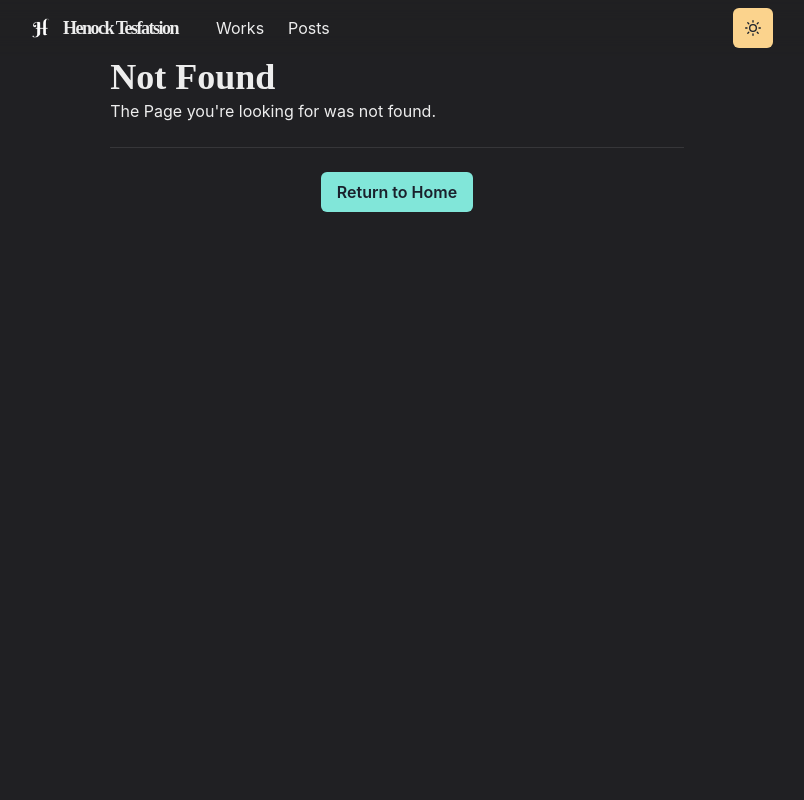
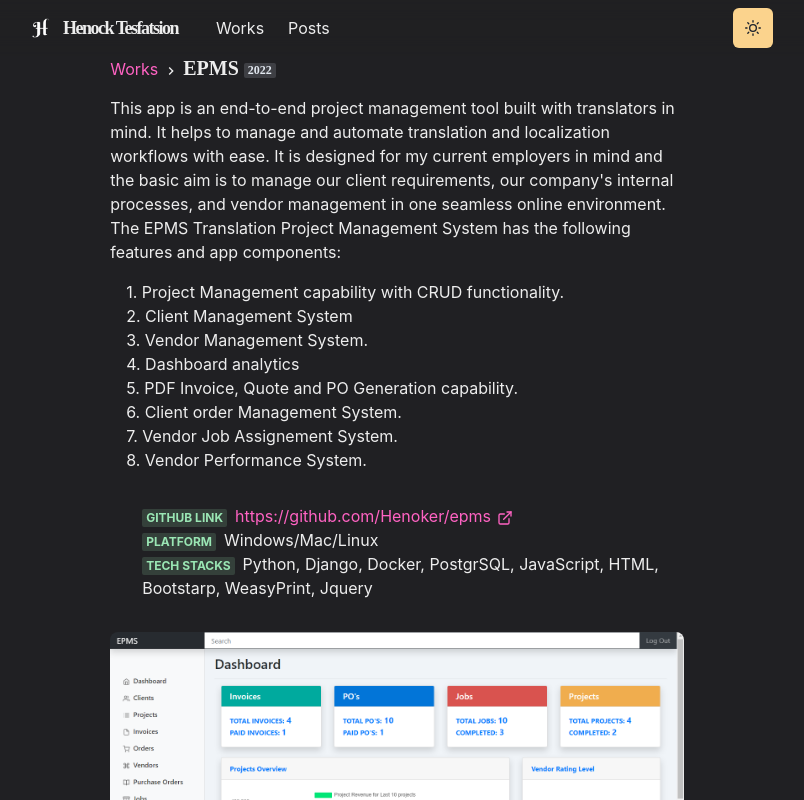
Before and after one commit to Henoker/HenokerWebsite, a Next.js app: page /works/epms in a window 1280 px wide. Before the commit this address had no page. Shown: the top 800 px of the page, without its empty margins (243-1047 px from the left). Built offline with nearby package versions, Linux system fonts and the light colour scheme.

Commit message:
feat: work details page

```diff
--- /dev/null
+++ b/components/work.js
@@ -0,0 +1,29 @@
+import NextLink from "next/link";
+import { Heading, Box, Image, Link, Badge } from "@chakra-ui/react";
+import { ChevronRightIcon } from "@chakra-ui/icons";
+
+export const Title = ({children}) => (
+    <Box>
+        <NextLink href="/works">
+            <Link>Works</Link>
+        </NextLink>
+
+    <span>
+        &nbsp;
+        <ChevronRightIcon/>
+        &nbsp;
+    </span>
+    <Heading display='inline-block' as="h3" fontSize={20} mb={4}>
+        {children}
+    </Heading>
+    </Box>
+)
+export const WorkImage = ({ src, alt}) => (
+    <Image borderRadius="lg" w="full" src={src} alt={alt} mb={4}/>
+)
+
+export const Meta = ({ children}) => (
+    <Badge colorScheme="green" mr={2}>
+        {children}
+    </Badge>
+)
--- /dev/null
+++ b/pages/works/epms.js
@@ -0,0 +1,50 @@
+import { Container, Link, Badge, List, ListItem } from "@chakra-ui/react";
+import { ExternalLinkIcon } from "@chakra-ui/icons";
+import { Title, WorkImage, Meta } from "../../components/work";
+import p from "../../components/paragraph";
+import Layout from "../../components/layouts/article";
+
+const Work = () => {
+    return (
+        <Layout title="epms">
+            <Container>
+                <Title>
+                    EPMS <Badge>2022</Badge>
+                </Title>
+                <p>
+                This app is an end-to-end project management tool built with translators in mind. It helps to manage and automate translation and localization workflows with ease. It is designed for my current employers in mind and the basic aim is to manage our client requirements, our company&apos;s internal processes, and vendor management in one seamless online environment. The EPMS Translation Project Management System has the following features and app components:
+                </p>
+                <List ml={4} my={4}>
+                    <ListItem>1. Project Management capability with CRUD functionality.</ListItem>
+                    <ListItem>2. Client Management System</ListItem>
+                    <ListItem>3. Vendor Management System.</ListItem>
+                    <ListItem>4. Dashboard analytics</ListItem>
+                    <ListItem>5. PDF Invoice, Quote and PO Generation capability.</ListItem>
+                    <ListItem>6. Client order Management System.</ListItem>
+                    <ListItem>7. Vendor Job Assignement System.</ListItem>
+                    <ListItem>8. Vendor Performance System.</ListItem>
+                </List>
+                <List ml={8} my={8}>
+                    <ListItem>
+                        <Meta>Github Link</Meta>
+                        <Link href="https://github.com/Henoker/epms">
+                        https://github.com/Henoker/epms <ExternalLinkIcon mx="2px"/>
+                        </Link>
+                    </ListItem>
+                    <ListItem>
+                        <Meta>Platform</Meta>
+                        <span>Windows/Mac/Linux</span>
+                    </ListItem>
+                    <ListItem>
+                        <Meta>Tech Stacks</Meta>
+                        <span>Python, Django, Docker, PostgrSQL, JavaScript, HTML, Bootstarp, WeasyPrint, Jquery</span>
+                    </ListItem>
+                </List>
+                <WorkImage src="/images/EPMS.png" alt="epms"/>
+                <WorkImage src="/images/EPMS2.png" alt="epms2"/>
+            </Container>
+        </Layout>
+    )
+}
+
+export default Work
```
Also changed, not shown: pages/works/auction.js (added, +39 -0 lines), pages/works/dashboard.js (added, +39 -0 lines), pages/works/ephie.js (added, +40 -0 lines), public/images/EPHIE2.png (added), public/images/EPMS2.png (added).
